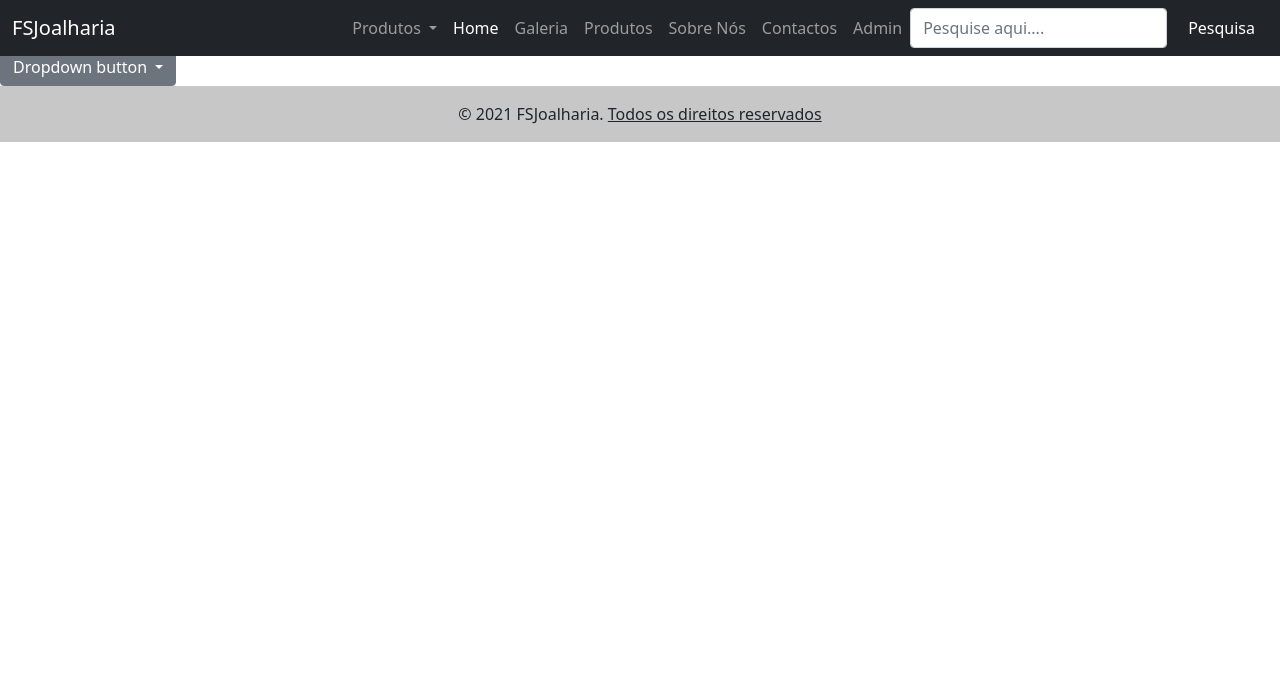
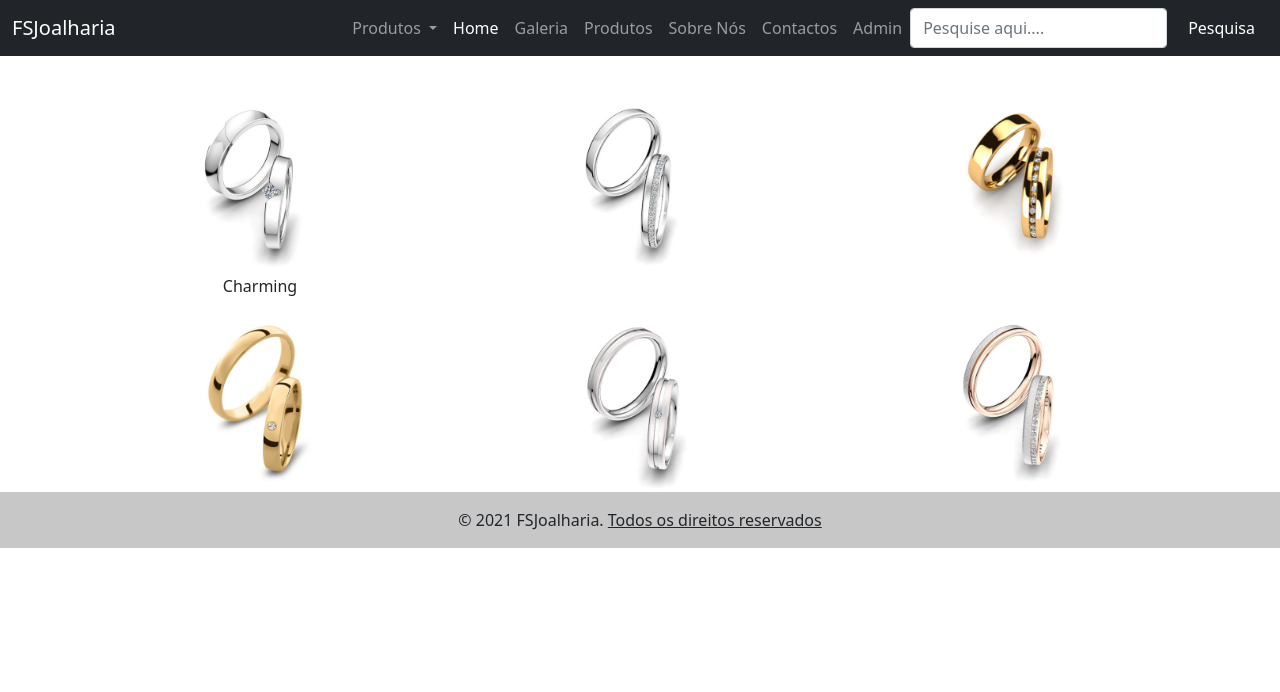
Before and after one commit to z1ndd/teste2, a PHP site: page /php/produtos.php in a window 1280 px wide. Shown: the top 692 px of the page. Run offline with PHP 8.4, Linux system fonts and the light colour scheme.

Commit message:
produtos + imagens

```diff
--- a/php/produtos.php
+++ b/php/produtos.php
@@ -8,38 +8,72 @@
     integrity="sha384-1BmE4kWBq78iYhFldvKuhfTAU6auU8tT94WrHftjDbrCEXSU1oBoqyl2QvZ6jIW3" crossorigin="anonymous">
     <script src="https://cdn.jsdelivr.net/npm/bootstrap@5.1.3/dist/js/bootstrap.bundle.min.js"
     integrity="sha384-ka7Sk0Gln4gmtz2MlQnikT1wXgYsOg+OMhuP+IlRH9sENBO0LRn5q+8nbTov4+1p" crossorigin="anonymous"></script>
+
     <title>Produtos</title>
 </head>
 <body>
     <!-- navbar -->
-    <?php include "../html/navbar.html"; ?>
-    <div class="container">
-        <div class="row row-cols-4">
-            <div class="col">Column</div>
-            <div class="col">Column</div>
-            <div class="col">Column</div>
-            <div class="col">Column</div>
+    <nav class="navbar navbar-expand-lg fixed-top navbar-dark bg-dark">
+        <div class="container-fluid">
+          <a class="navbar-brand" href="../index.php">FSJoalharia</a>
+          <button class="navbar-toggler" type="button" data-bs-toggle="collapse" data-bs-target="#navbarNavAltMarkup" aria-controls="navbarNavAltMarkup" aria-expanded="false" aria-label="Toggle navigation">
+            <span class="navbar-toggler-icon"></span>
+          </button>
+          <div class="collapse navbar-collapse justify-content-end" id="navbarNavAltMarkup">
+            <div class="navbar-nav">
+              <a class="nav-link dropdown-toggle" href="#" id="navbarDarkDropdownMenuLink" role="button" data-bs-toggle="dropdown" aria-expanded="false">
+                Produtos
+              </a>
+              <ul class="dropdown-menu dropdown-menu-dark" aria-labelledby="navbarDarkDropdownMenuLink">
+                <li><a class="dropdown-item" href="#">Coise</a></li>
+                <li><a class="dropdown-item" href="#">Another action</a></li>
+                <li><a class="dropdown-item" href="#">Something else here</a></li>
+              </ul>
+              <a class="nav-link active" aria-current="page" href="../index.php">Home</a>
+              <a class="nav-link" href="./galeria.php">Galeria</a>
+              <a class="nav-link" href="./produtos.php">Produtos</a>
+              <a class="nav-link" href="./php/sobrenos.php">Sobre Nós</a>
+              <a class="nav-link" href="./php/contactos.php">Contactos</a>
+              <a class="nav-link" href="./php/admin.php">Admin</a>
+              <form class="d-flex">
+                <input class="form-control me-2" type="search" placeholder="Pesquise aqui...." aria-label="Search">
+                <button class="btn btn-dark" type="submit">Pesquisa</button>
+              </form>
+            </div>
+          </div>
         </div>
+      </nav>
+      <br><br><br><br>
+
+      <div class="container">
+          <center>
+  <div class="row">
+    <div class="col">
+      <img src="../img/casamento/charming_1.jpg" alt="Diamante1" style="width:50%" alt="..."><br>
+      <p>Charming</p>
+
     </div>
-    <div class="container">
-        <div class="row row-cols-4">
-            <div class="col">Column</div>
-            <div class="col">Column</div>
-            <div class="col">Column</div>
-            <div class="col">Column</div>
-        </div>
+    <div class="col">
+    <img src="../img/casamento/classic_1.jpg" alt="Diamante1" style="width:50%" alt="...">
     </div>
+    <div class="col">
+    <img src="../img/casamento/gracious_1.jpg" alt="Diamante1" style="width:50%" alt="...">
+    </div>
+  </div>
+  <div class="row">
+    <div class="col">
+    <img src="../img/casamento/immortal_1.jpg" alt="Diamante1" style="width:50%" alt="...">
+    </div>
+    <div class="col">
+    <img src="../img/casamento/pure_1.jpg" alt="Diamante1" style="width:50%" alt="...">
+    </div>
+    <div class="col">
+    <img src="../img/casamento/sense_1.jpg" alt="Diamante1" style="width:50%" alt="...">
+    </div>
+  </div>
+</div>
+</center>
 
-    <div class="dropdown">
-  <button class="btn btn-secondary dropdown-toggle" type="button" id="dropdownMenuButton1" data-bs-toggle="dropdown" aria-expanded="false">
-    Dropdown button
-  </button>
-  <ul class="dropdown-menu" aria-labelledby="dropdownMenuButton1">
-    <li><a class="dropdown-item" href="#">Action</a></li>
-    <li><a class="dropdown-item" href="#">Another action</a></li>
-    <li><a class="dropdown-item" href="#">Something else here</a></li>
-  </ul>
-</div>
 
     <?php include "../html/footer.html"; ?>
 
```
Also changed, not shown: img/casamento/charming_1.jpg (added), img/casamento/charming_2.jpg (added), img/casamento/classic_1.jpg (added), img/casamento/classic_2.jpg (added), img/casamento/gracious_1.jpg (added), img/casamento/gracious_2.jpg (added), img/casamento/immortal_1.jpg (added), img/casamento/immortal_2.jpg (added), img/casamento/pure_1.jpg (added), img/casamento/pure_2.jpg (added), img/casamento/sense_1.jpg (added), img/casamento/sense_2.jpg (added).
